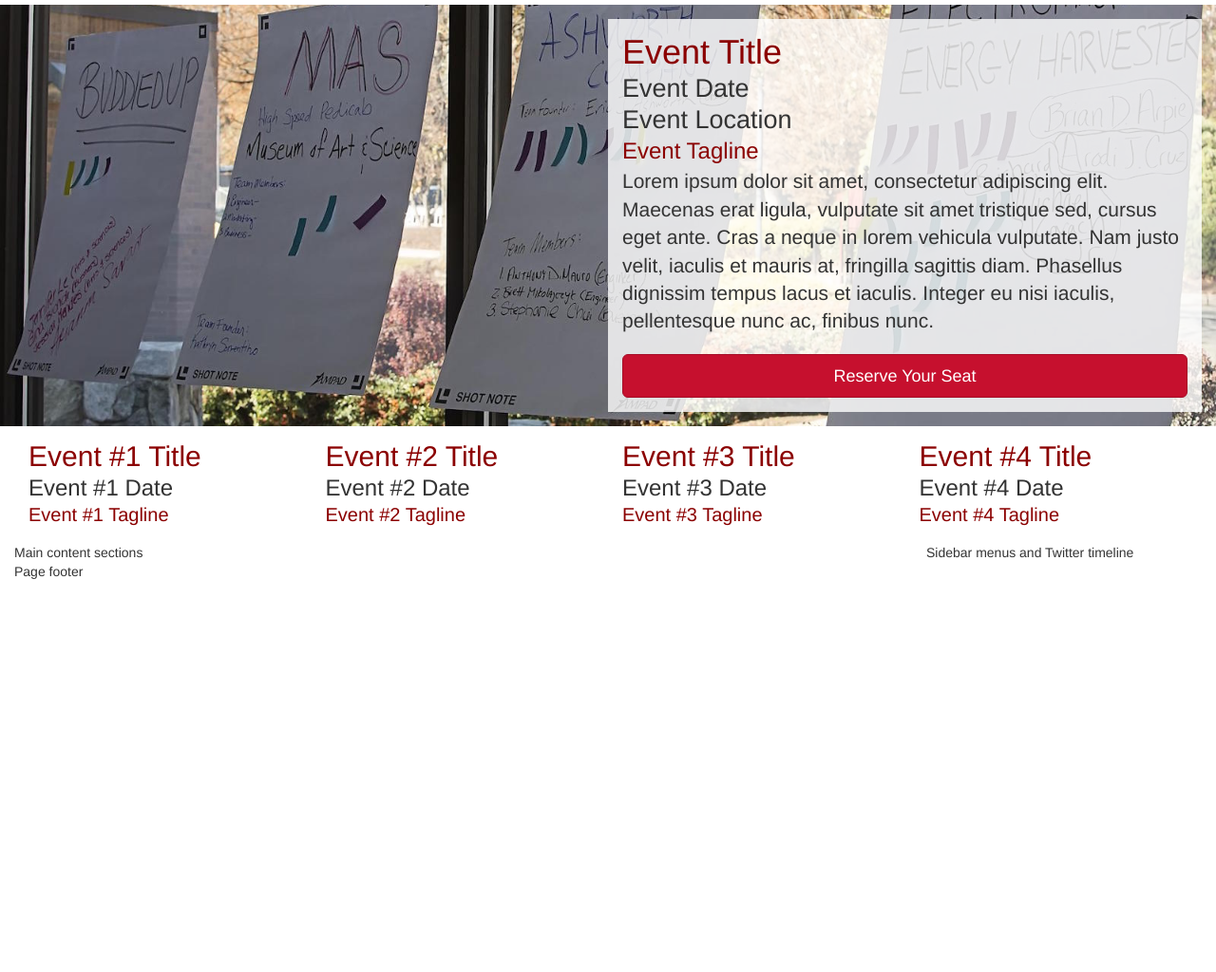
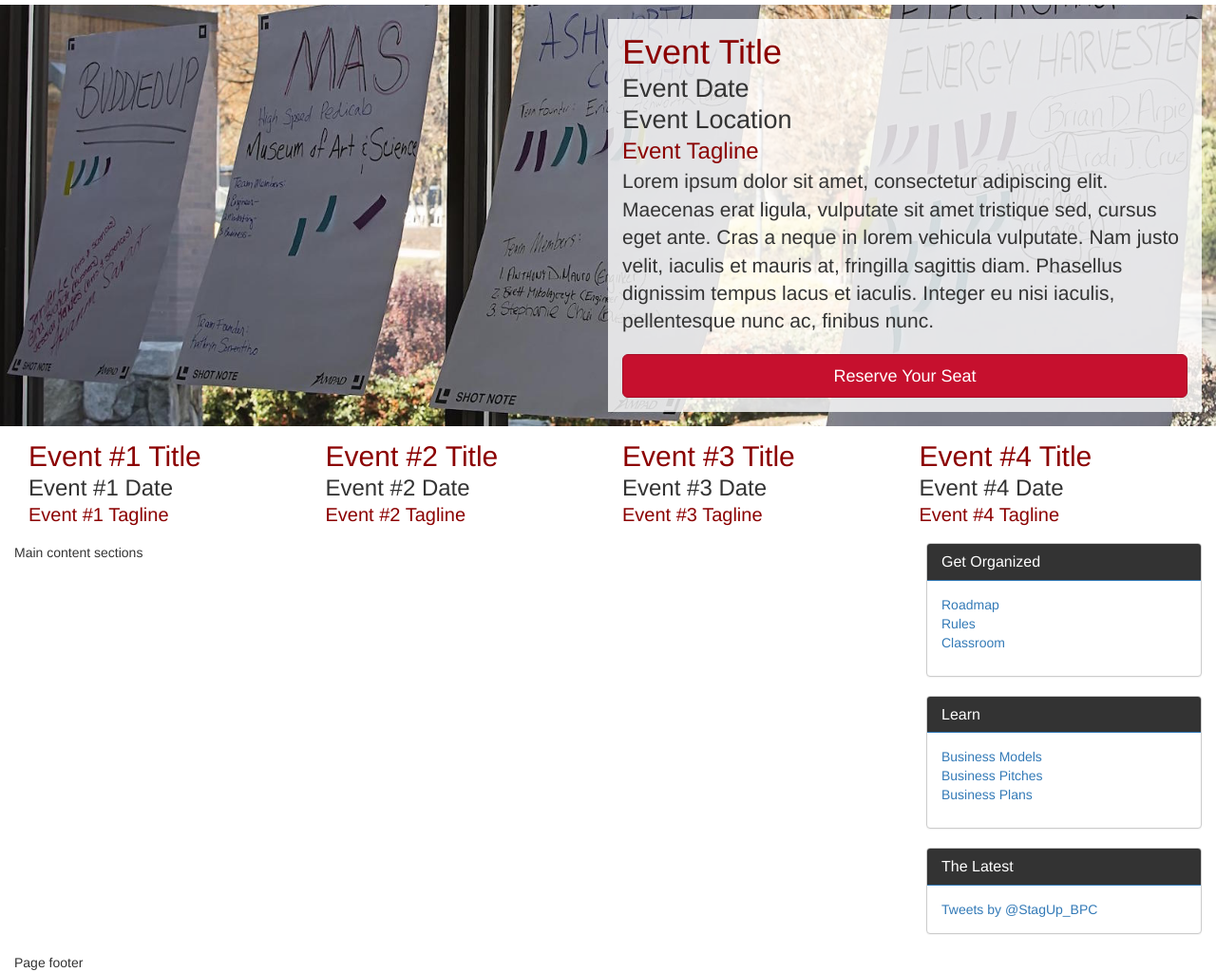
Before and after one commit to sebberkowitz/stagup-bootstrap, a plain HTML site: page index.html in a window 1280 px wide. Shown: the part 67-1091 px from the top of the page at 95% size. Before the commit the page ends 800 px from the top, so only its background shows below. Drawn offline with nearby package versions, Linux system fonts and the light colour scheme; files whose address does not match are found by name.

Commit message:
Completed part 5

```diff
--- a/assets/css/styles.css
+++ b/assets/css/styles.css
@@ -46,3 +46,13 @@ h1 {
 .featured-events-bottom h3 {
   font-size:20px;
 }
+/*---- Panel/Menu Styling ----*/
+.panel-primary {
+  border-color: #cccccc;
+}
+.panel-primary .panel-heading {
+  background-color: #333333;
+}
+nav li {
+  list-style:none outside;
+}
--- a/index.html
+++ b/index.html
@@ -98,7 +98,43 @@
       Main content sections
     </main>
     <aside class="sidebar-content col-sm-3">
-      Sidebar menus and Twitter timeline
+      <!-- Sidebar menus and Twitter timeline -->
+       <nav class="panel panel-primary">
+         <div class="panel-heading">
+           <h1 class="panel-title">Get Organized</h1>
+   </div>
+    <ul class="panel-body">
+      <li><a href="#">Roadmap</a></li>
+      <li><a href="#">Rules</a></li>
+      <li><a href="#">Classroom</a></li>
+  </ul>
+</nav>
+<nav class="panel panel-primary">
+  <div class="panel-heading">
+     <h1 class="panel-title">Learn</h1>
+   </div>
+   <ul class="panel-body">
+       <li><a href="#">Business Models</a></li>
+       <li><a href="#">Business Pitches</a></li>
+       <li><a href="#">Business Plans</a></li>
+   </ul>
+ </nav>
+   <div class="panel panel-primary">
+  <div class="panel-heading">
+      <h1 class="panel-title">The Latest</h1>
+  </div>
+  <div class="panel-body">
+    <a class="twitter-timeline" data-tweet-limit="10"
+    data-widget-id="634723474951565312" href="https://twitter.com/StagUp_BPC">Tweets by @StagUp_BPC</a>
+    <script>!function(d,s,id){var js,fjs=d.getElementsByTagName(s)[0],p=/^http:/.test(d.location)?'http':'https';
+    if(!d.getElementById(id)){js=d.createElement(s);js.id=id;js.src=p+"://platform.twitter.com/widgets.js";
+    fjs.parentNode.insertBefore(js,fjs);}}(document,"script","twitter-wjs");</script>
+  </div>
+</div>
+
+
+
+ </nav>
     </aside>
   </div>
     <footer class="page-footer">
```
